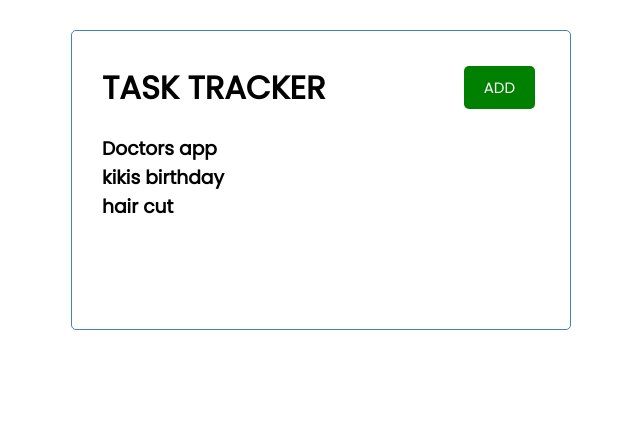
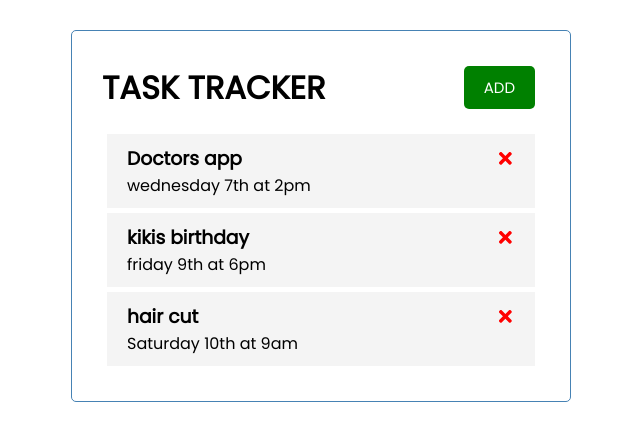
Before and after one commit to Omnikorn/task_tracker, a React (Create React App) app: page / in a window 1280 px wide. Shown: the top 440 px of the page, without its empty margins (319-959 px from the left). Built offline with nearby package versions, Linux system fonts and the light colour scheme.

Commit message:
building the delete function for tasks

```diff
--- a/package.json
+++ b/package.json
@@ -8,6 +8,7 @@
     "@testing-library/user-event": "^13.5.0",
     "react": "^18.2.0",
     "react-dom": "^18.2.0",
+    "react-icons": "^4.10.1",
     "react-scripts": "5.0.1",
     "web-vitals": "^2.1.4"
   },
--- a/src/App.jsx
+++ b/src/App.jsx
@@ -1,13 +1,39 @@
 import React from "react";
 import Header from "./components/Header";
 import Tasks from "./components/Tasks";
+import { useState } from "react"
 
 function App() {
+
+  const [tasks, setTasks] = useState([{
+    id: 1,
+    text: "Doctors app",
+    day: "wednesday 7th at 2pm",
+    reminder: true
+  },
+    {
+      id: 2,
+      text: "kikis birthday",
+      day: "friday  9th at 6pm",
+      reminder: true
+    },
+    {
+      id: 3,
+      text: "hair cut",
+      day: "Saturday 10th at 9am",
+      reminder: false
+    }])
+
+    //delete task
+    const deleteTask = (id) =>{
+      console.log("delete", id)
+    }
+
 
   return (
     <div className="container">
       <Header />
-      <Tasks />
+      <Tasks tasks={tasks} />
     </div>
   );
 }
--- /dev/null
+++ b/src/components/Task.js
@@ -0,0 +1,14 @@
+import React from 'react'
+import {FaTimes} from "react-icons/fa"
+
+const Task = ({task}) => {
+  return (
+    <div className="task">
+        <h3>{task.text} <FaTimes style={{color:"red", cursor:"pointer"}} /></h3>
+        <p>{task.day}</p>
+
+    </div>
+  )
+}
+
+export default Task
--- a/src/components/Tasks.js
+++ b/src/components/Tasks.js
@@ -1,27 +1,18 @@
-const tasks = [{
-    id: 1,
-    text: "Doctors app",
-    day: "wednesday 7th at 2pm",
-    reminder: true
-},
-{
-    id: 2,
-    text: "kikis birthday",
-    day: "friday  9th at 6pm",
-    reminder: true
-},
-{
-    id: 3,
-    text: "hair cut",
-    day: "Saturday 10th at 9am",
-    reminder: false
-}]
+import Task from "./Task"
 
-const Tasks = () => {
+
+
+
+
+
+const Tasks = ({tasks}) => {
+
+
+
     return (
         <>
             {tasks.map((task) => {
-                return (<h3>{task.text}</h3>)
+                return (<Task key={task.id} task={task} />)
             })}
         </>
     )
```
Also changed, not shown: 1 other file (tests, documents, lock files or other folders).
